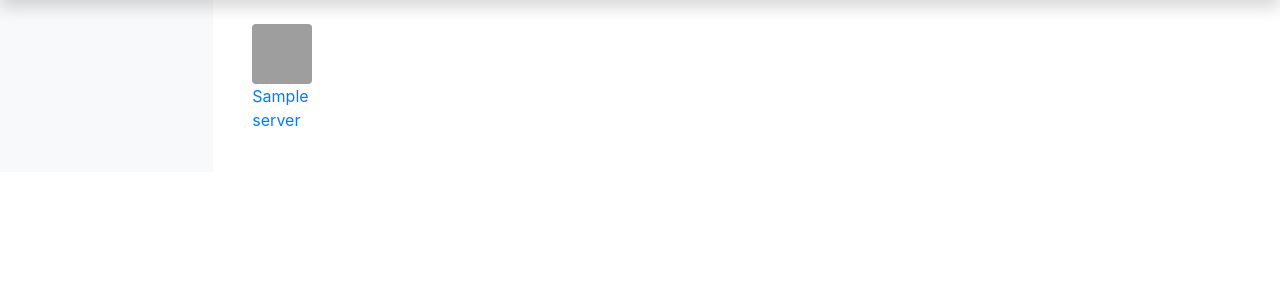
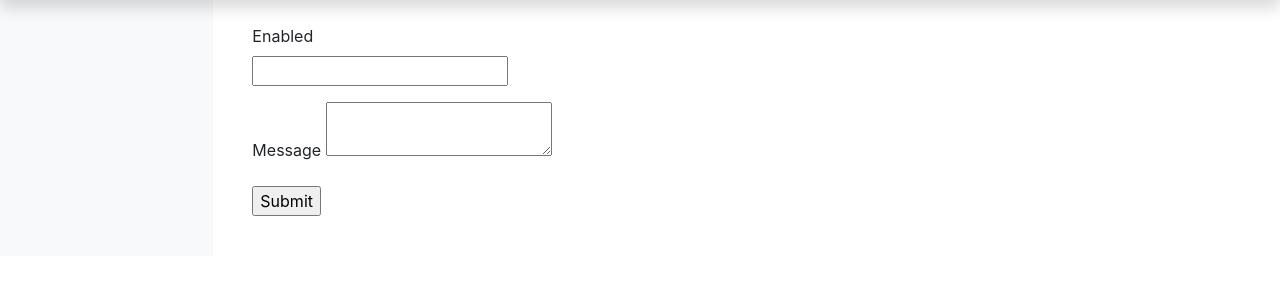
Before and after one commit to jaiste/disrapid, a Flask app: template src/web/disrapidAdmin/templates/welcome.html in a window 1280 px wide. Shown: the part 50-350 px from the top of the page. Run offline with Flask 2, Linux system fonts and the light colour scheme; the template is opened without the code that fills it: most values are stand-ins (such as "Sample title", 1, 10 or a date in 2020); form fields are guessed from the names that the template uses; some libraries are stand-ins or nearby versions; grey boxes are pictures that could not be loaded.

Commit message:
updates1

```diff
--- a/docker-compose.dev.yml
+++ b/docker-compose.dev.yml
@@ -51,7 +51,7 @@ services:
             - MYSQL_USER=${DB_USER}
             - MYSQL_PASSWORD=${DB_PASS}
         ports:
-            - 33066:3306
+            - 32066:3306
         volumes:
             - db_vol:/var/lib/mysql
             - ./config/database/10-dev.cnf:/etc/mysql/conf.d/10-dev.cnf
--- a/src/web/disrapidAdmin/templates/welcome.html
+++ b/src/web/disrapidAdmin/templates/welcome.html
@@ -4,16 +4,27 @@
 
 <div class="container">
 
-  <div class="row">
-    {% for server in servers %}
-      <a href="/select_guild?guild_id={{server.id}}">
-        <div class="col-lg-4">
-          <img class="rounded" src="https://cdn.discordapp.com/icons/{{ server.id }}/{{ server.icon }}.png" width="60" height="60">
-          <p class="text-center">{{ server.name }}</p>
-        </div>
-      </a>
-    {% endfor %}
-  </div>
+  <form action="welcome" method=post>
+
+    <div class="row">
+      <div class="col-md-6 mb-3">
+        {{ form.enabled.label }}<br>
+        {{ form.enabled }}
+      </div>
+    </div>
+    <div class="row">
+      <div class="col-md-6 mb-3">
+        {{ form.message.label }}
+        {{ form.message }}
+      </div>
+    </div>
+    <div class="row">
+      <div class="col-md-6 mb-3">
+        {{ form.submit }}
+      </div>
+    </div>
+
+  </form>
 
 </div>
 
```
Also changed, not shown: src/web/disrapidAdmin/forms.py (+7 -11 lines), 2 other files.
